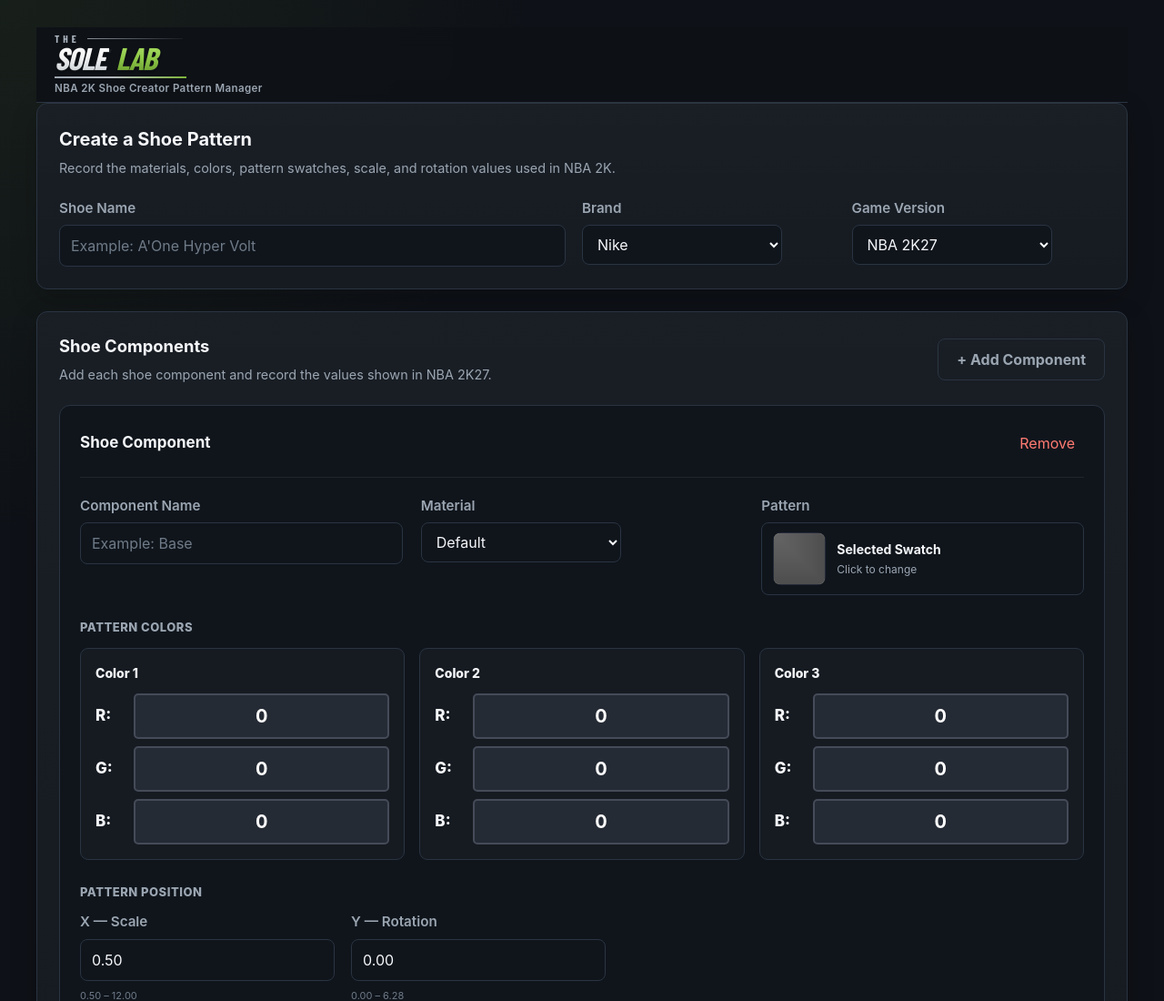
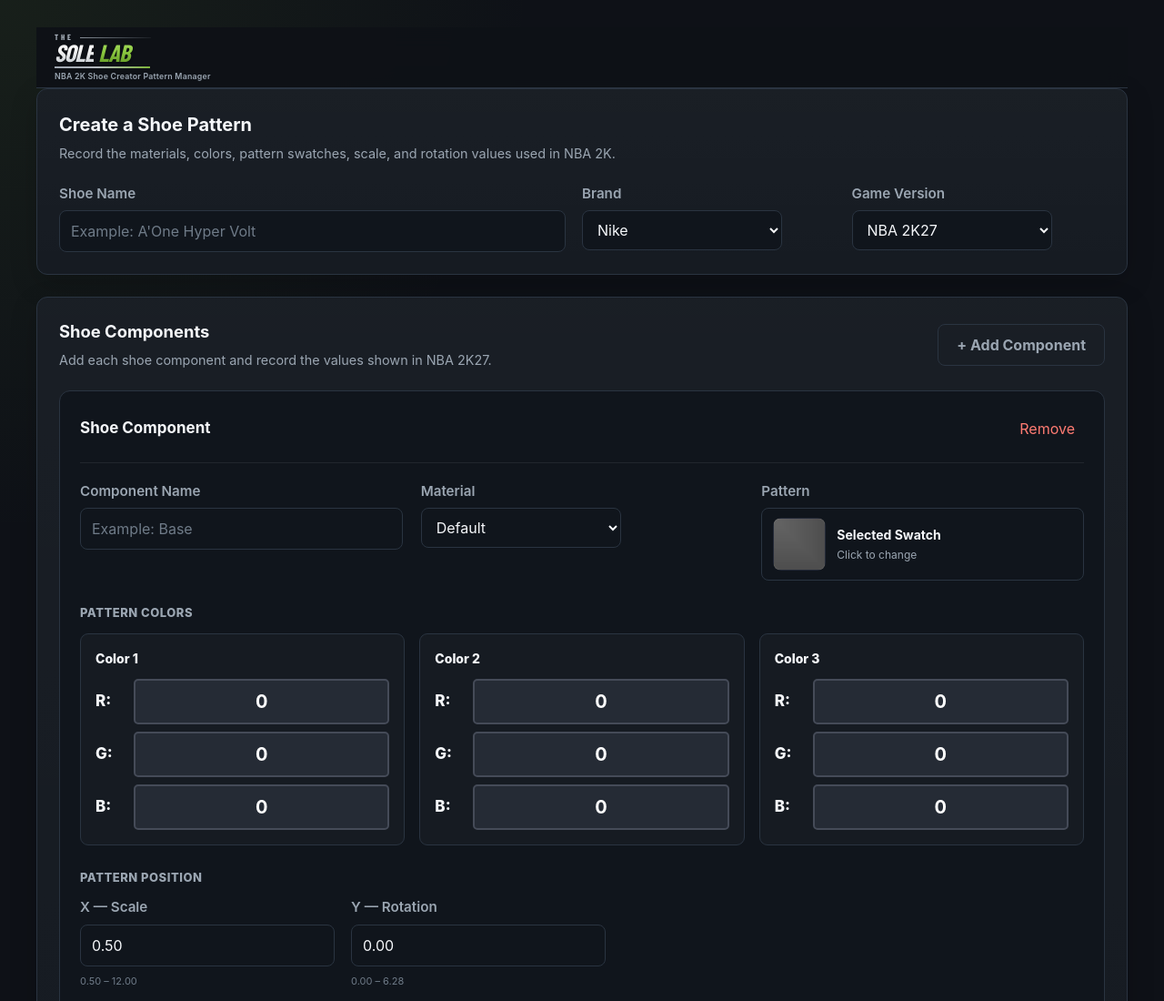
Before and after one commit to thesolelab/the-sole-lab, a plain HTML site: page index.html in a window 1280 px wide. Shown: the top 1100 px of the page at 91% size. Drawn offline with nearby package versions, Linux system fonts and the light colour scheme; a web font is replaced by a local one.

Commit message:
Update style.css

```diff
--- a/css/style.css
+++ b/css/style.css
@@ -105,30 +105,36 @@ button {
 ====================================================== */
 
 .app-header {
+  position: sticky;
+  top: 0;
+  z-index: 100;
+
+  width: 100%;
+
   border-bottom: 1px solid var(--border-primary);
 
   background: rgba(14, 17, 23, 0.94);
-
-  position: sticky;
-  top: 0;
-  z-index: 100;
 
   backdrop-filter: blur(12px);
 }
 
 .app-header .container {
-  min-height: 82px;
+  width: min(
+    calc(100% - 40px),
+    1200px
+  );
+
+  min-height: 66px;
+
+  margin: 0 auto;
 
   display: flex;
   align-items: center;
-  justify-content: space-between;
-
-  gap: 24px;
 }
 
 
 /* ======================================================
-   SOLE LAB BRAND WORDMARK
+   SOLE LAB BRAND
 ====================================================== */
 
 .brand {
@@ -139,34 +145,27 @@ button {
 .brand-lockup {
   display: flex;
   align-items: center;
-
-  width: auto;
-
-  gap: 14px;
 }
-
-/* ======================================================
-   WORDMARK STRUCTURE
-====================================================== */
 
 .brand-wordmark {
   display: flex;
   flex-direction: column;
 
-  flex: 1 1 auto;
+  width: max-content;
+}
 
-  min-width: 220px;
-}
+
+/* ======================================================
+   EYEBROW
+====================================================== */
 
 .brand-eyebrow {
   display: flex;
   align-items: center;
 
-  gap: 8px;
+  gap: 7px;
 
-  width: 100%;
-
-  margin-bottom: -2px;
+  margin-bottom: -1px;
 }
 
 .brand-the {
@@ -176,10 +175,10 @@ button {
     "Barlow Condensed",
     sans-serif;
 
-  font-size: 0.72rem;
+  font-size: 0.55rem;
   font-weight: 700;
 
-  letter-spacing: 0.34em;
+  letter-spacing: 0.32em;
 
   line-height: 1;
 
@@ -187,8 +186,7 @@ button {
 }
 
 .brand-top-rule {
-  flex: 0 0 105px;
-
+  width: 78px;
   height: 1px;
 
   background:
@@ -201,34 +199,30 @@ button {
 
 
 /* ======================================================
-   MAIN BRAND TITLE
+   BRAND TITLE
 ====================================================== */
 
 .brand-title {
   display: flex;
   align-items: baseline;
 
-  gap: 7px;
+  gap: 5px;
 
   font-family:
     "Barlow Condensed",
     sans-serif;
 
-  font-size: 2.15rem;
+  font-size: 1.65rem;
   font-style: italic;
   font-weight: 800;
 
-  line-height: 0.98;
+  line-height: 0.95;
 
   letter-spacing: -0.035em;
 
   text-transform: uppercase;
 
   white-space: nowrap;
-
-  padding-right: 8px;
-
-  overflow: visible;
 
   filter:
     drop-shadow(
@@ -241,8 +235,6 @@ button {
 
 .brand-player {
   display: inline-block;
-
-  padding-right: 4px;
 
   background:
     linear-gradient(
@@ -258,9 +250,6 @@ button {
   -webkit-text-fill-color: transparent;
 
   color: transparent;
-
-  text-shadow:
-    0 1px 0 rgba(255, 255, 255, 0.08);
 }
 
 
@@ -269,7 +258,7 @@ button {
 .brand-lab {
   display: inline-block;
 
-  padding-right: 8px;
+  padding-right: 4px;
 
   background:
     linear-gradient(
@@ -285,28 +274,25 @@ button {
   -webkit-text-fill-color: transparent;
 
   color: transparent;
-
-  text-shadow:
-    0 1px 0 rgba(255, 255, 255, 0.05);
 }
 
 
 /* ======================================================
-   BOTTOM WORDMARK RULE
+   BOTTOM RULE
 ====================================================== */
 
 .brand-bottom-rule {
-  width: 145px;
+  width: 105px;
   height: 2px;
 
-  margin-top: 4px;
+  margin-top: 3px;
 
   background:
     linear-gradient(
       to right,
       #aeb7c2 0%,
       #c6cbd0 45%,
-      var(--sole-accent) 100%
+      #8ac73f 100%
     );
 
   opacity: 0.9;
@@ -314,25 +300,23 @@ button {
 
 
 /* ======================================================
-   BRAND SUBTITLE
+   SUBTITLE
 ====================================================== */
 
 .brand-subtitle {
-  margin: 5px 0 0;
+  margin: 4px 0 0;
 
   color: var(--text-secondary);
 
-  font-size: 0.72rem;
+  font-size: 0.55rem;
   font-weight: 600;
 
-  letter-spacing: 0.035em;
+  letter-spacing: 0.025em;
 
   line-height: 1.2;
 
   white-space: nowrap;
 }
-
-
 /* ======================================================
    MAIN LAYOUT
 ====================================================== */
```
